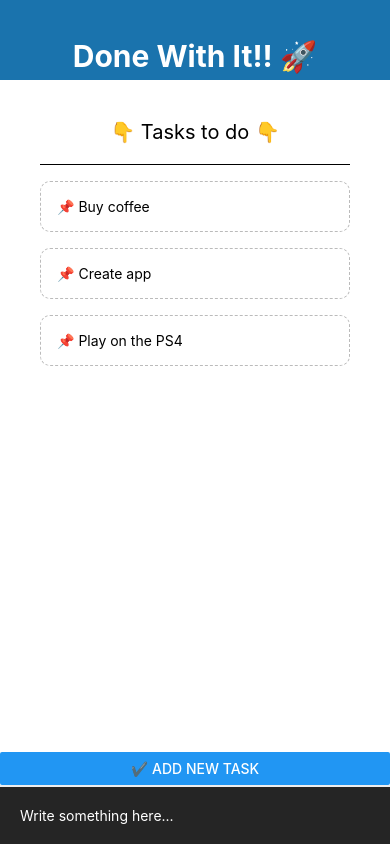
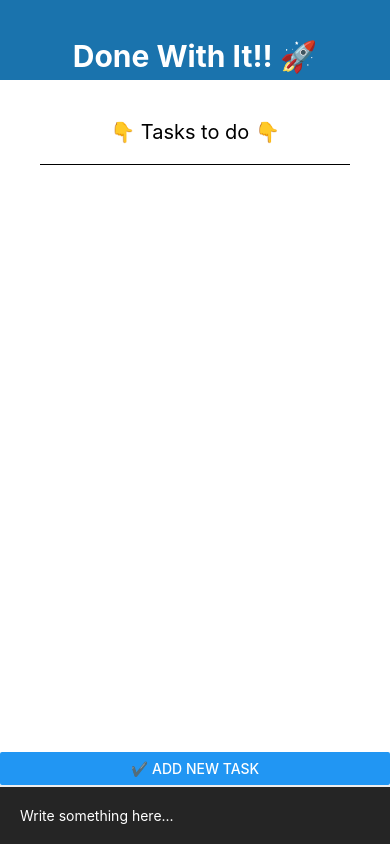
Before and after one commit to crari93/done-with-it, a React Native app: screen / in a window 390 px wide. Built offline with nearby package versions, Linux system fonts and the light colour scheme.

Commit message:
Updated some code

```diff
--- a/App.js
+++ b/App.js
@@ -6,11 +6,7 @@ import { StyleSheet, Text, View, FlatList } from "react-native";
 
 export default function App() {
   //we create an array with some items to display
-  const [todos, setTodos] = useState([
-    { text: "Buy coffee", key: "1" },
-    { text: "Create app", key: "2" },
-    { text: "Play on the PS4", key: "3" },
-  ]);
+  const [todos, setTodos] = useState([]);
 
   const pressHandler = (key) => {
     //here we hide a selected item from the list
--- a/app.json
+++ b/app.json
@@ -21,6 +21,8 @@
     },
     "web": {
       "favicon": "./assets/favicon.png"
-    }
+    },
+    "description": "",
+    "githubUrl": "https://github.com/crari93/done-with-it"
   }
 }
```
